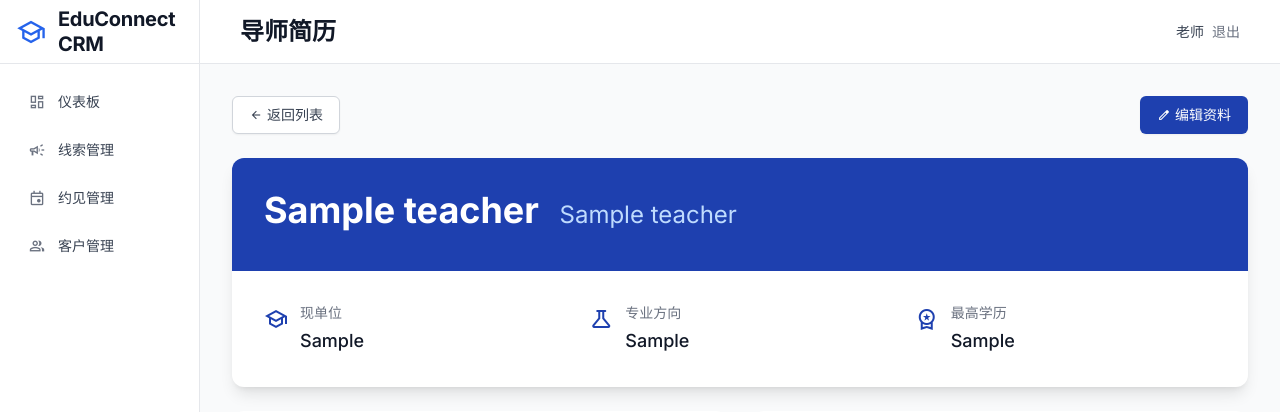
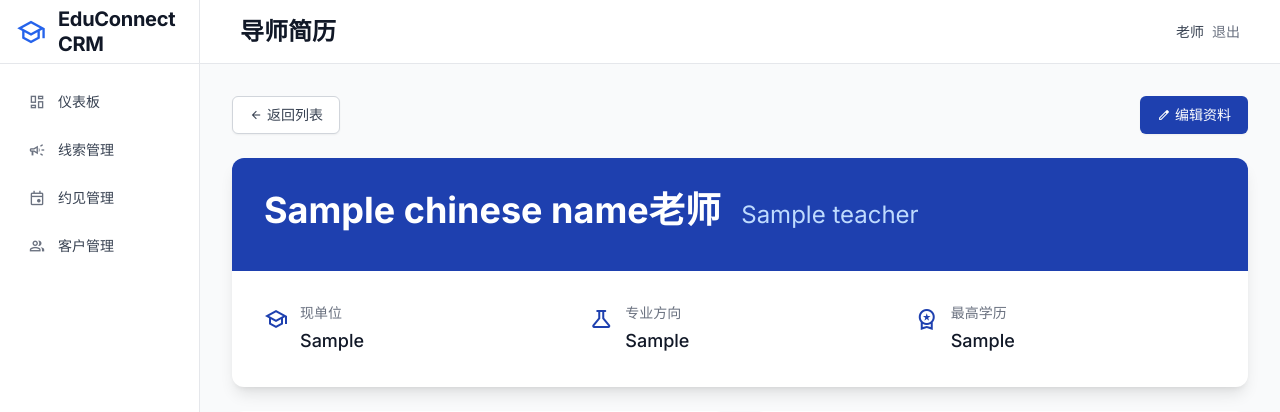
Before and after one commit to blebleman2022/crm, a Python web app: template templates/teachers/detail.html in a window 1280 px wide. Shown: the top 412 px of the page. Run offline with Jinja, Linux system fonts and the light colour scheme; the template is opened without the code that fills it: most values are stand-ins (such as "Sample title", 1, 10 or a date in 2020); some libraries are stand-ins or nearby versions.

Commit message:
修改老师详情页名字显示：中文名只显示姓氏+老师，英文名正常显示

```diff
--- a/templates/teachers/detail.html
+++ b/templates/teachers/detail.html
@@ -50,7 +50,9 @@
         <!-- 头部深蓝色区域 - 显示名字 -->
         <div class="bg-blue-800 px-8 py-8">
             <h1 class="text-4xl font-bold text-white mb-2">
-                {{ teacher.chinese_name }}
+                {% if teacher.chinese_name %}
+                    {{ teacher.chinese_name[0] }}老师
+                {% endif %}
                 {% if teacher.english_name %}
                 <span class="text-2xl text-blue-200 font-normal ml-3">{{ teacher.english_name }}</span>
                 {% endif %}
```
